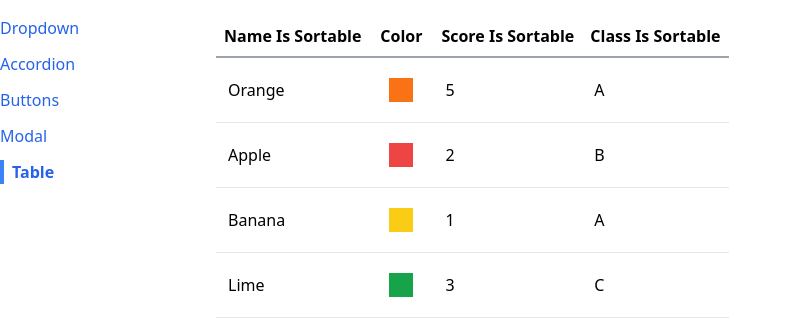
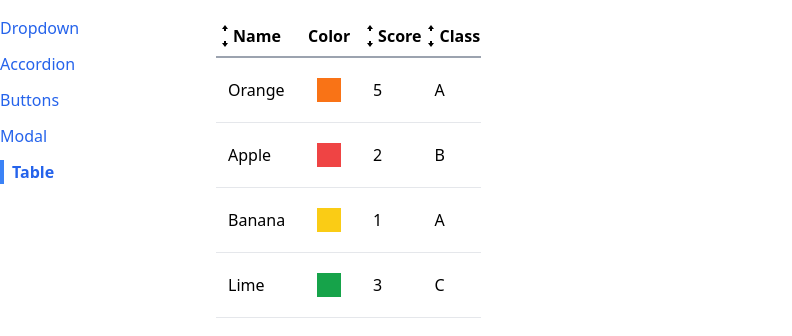
Before and after one commit to BehkoVasilev/comps, a React (Create React App) app: page /table in a window 1280 px wide. Shown: the top 336 px of the page, without its empty margins (0-792 px from the left). Built offline with nearby package versions, Linux system fonts and the light colour scheme.

Commit message:
add arrow icons
implement getIcon function

```diff
--- a/src/components/SortableTable.js
+++ b/src/components/SortableTable.js
@@ -1,5 +1,7 @@
 import { useState } from "react";
 import Table from "./Table"
+import { GoArrowSmallUp, GoArrowSmallDown } from "react-icons/go";
+
 
 function SortableTable(props) {
     const [sortOrder, setSortOrder] = useState(null);
@@ -34,23 +36,26 @@ function SortableTable(props) {
         return {
             ...column,
             header: () =>
-                <th onClick={() => handleClick(column.label)} className="p-2">
-                    {column.label} Is Sortable
+                <th onClick={() => handleClick(column.label)} className="cursor-pointer hover:bg-gray-200">
+                    <div className="flex items-center">
+                        {getIcon(column.label, sortBy, sortOrder)}
+                        {column.label}
+                    </div>
                 </th>
         }
     });
 
     let sortedData = data;
 
-    if (sortOrder && sortBy){
-        const { sortValue} = config.find(column => column.label === sortBy);
+    if (sortOrder && sortBy) {
+        const { sortValue } = config.find(column => column.label === sortBy);
         sortedData = [...data].sort((a, b) => {
             const valueA = sortValue(a);
             const valueB = sortValue(b);
 
             const reverseOrder = sortOrder === 'asc' ? 1 : -1;
 
-            if ( typeof(valueA) === 'string') {
+            if (typeof (valueA) === 'string') {
                 return valueA.localeCompare(valueB) * reverseOrder;
             } else {
                 return (valueA - valueB) * reverseOrder;
@@ -62,4 +67,28 @@ function SortableTable(props) {
     return <Table {...props} data={sortedData} config={updatedConfig} />
 };
 
+function getIcon(label, sortBy, sordOrder) {
+    if (label !== sortBy) {
+        return <div>
+            <GoArrowSmallUp />
+            <GoArrowSmallDown />
+        </div>
+    };
+
+    if (sordOrder === null) {
+        return <div>
+            <GoArrowSmallUp />
+            <GoArrowSmallDown />
+        </div>
+    } else if (sordOrder === 'asc') {
+        return <div>
+            <GoArrowSmallUp />
+        </div>
+    } else if (sordOrder === 'desc') {
+        return <div>
+            <GoArrowSmallDown />
+        </div>
+    };
+};
+
 export default SortableTable;
```
